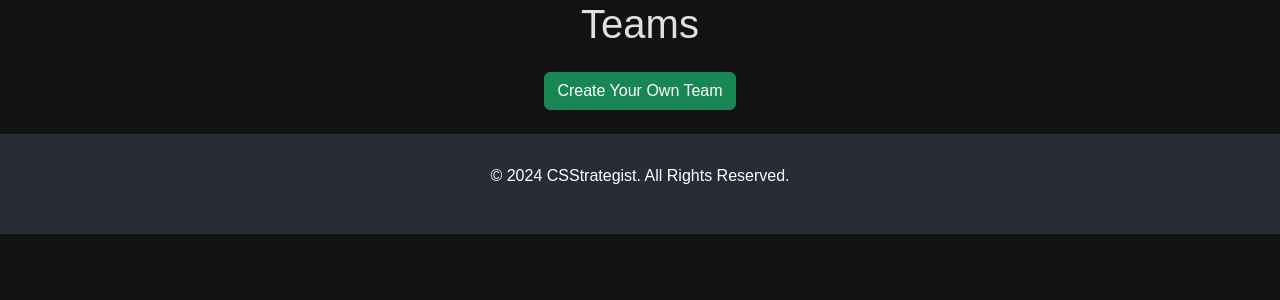
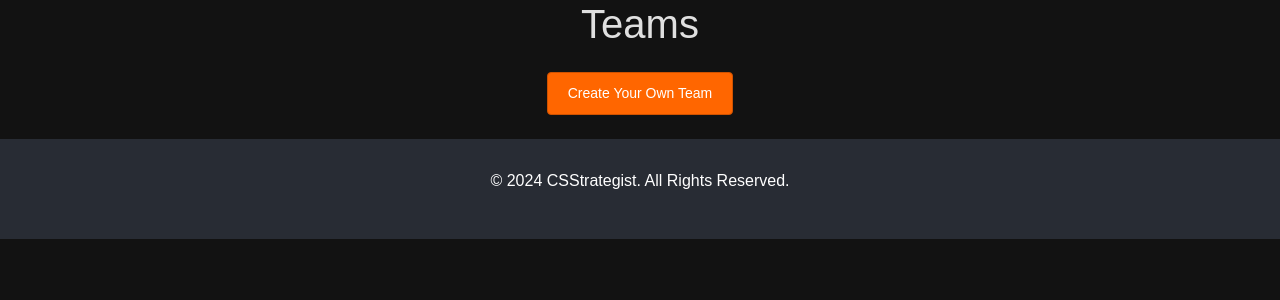
Before and after one commit to Pingrrrr/dissertation, a Django app: page /teams/ in a window 1280 px wide. Shown: the part 56-356 px from the top of the page. Run offline with Django 5.2, Linux system fonts and the light colour scheme; data that the repository does not hold is empty; parts of the project's set-up code (start-up, migrations or seed data) failed here and were passed over.

Commit message:
updated colour scheme

```diff
--- a/cs2stats/static/css/styley.css
+++ b/cs2stats/static/css/styley.css
@@ -4,11 +4,33 @@
 }
 
 .dark-mode-section .btn-primary {
-  background-color: #6200ee;
+  background-color: #ff6600;
+  color: #ffffff;
+  border: 1px solid #cc5200;
 }
 
 .dark-mode-section .btn-primary:hover {
-  background-color: #3700b3;
+  background-color: #cc5200;
+  color: #ffffff;
+  border-color: #b34700;
+}
+.btn-primary {
+  background-color: #ff6600;
+  color: #ffffff;
+  border: 1px solid #cf5200;
+  border-radius: 4px;
+  padding: 10px 20px;
+  font-size: 14px;
+  text-align: center;
+  display: inline-block;
+  text-decoration: none;
+  transition: background-color 0.3s, color 0.3s, border-color 0.3s;
+}
+
+.btn-primary:hover {
+  background-color: #cc5200;
+  color: #ffffff;
+  border-color: #b34700;
 }
 
 body {
@@ -18,7 +40,7 @@ body {
   font-family: Arial, sans-serif;
 }
 
-/* Navbar Styles */
+
 .navbar-dark {
   background-color: #1c1c1c;
 }
@@ -27,7 +49,7 @@ body {
   color: rgba(255, 255, 255, 0.75);
 }
 
-.navbar-dark .navbar-nav .nav-link:hover,
+
 .navbar-dark .navbar-nav .nav-link.active {
   color: #fff;
 }
@@ -60,27 +82,17 @@ body {
 }
 
 
-.btn-primary {
-  background-color: #6200ee;
-  border: none;
-}
-
-.btn-primary:hover {
-  background-color: #3700b3;
-}
-
-/* Dark Mode for Sections with Light Backgrounds */
 .bg-light {
   background-color: #1e1e1e;
   color: #e0e0e0;
 }
 
 .bg-light .btn-primary {
-  background-color: #6200ee;
+  background-color: #ff8800;
 }
 
 .bg-light .btn-primary:hover {
-  background-color: #3700b3;
+  background-color: #ff8800;
 }
 
 /* Card Shadows */
--- a/cs2stats/stats/templates/stats/teams.html
+++ b/cs2stats/stats/templates/stats/teams.html
@@ -6,7 +6,7 @@
 <h1 class="mb-4 text-center">Teams</h1>
 
 <div class="mb-4 text-center">
-    <a href="{% url 'create_team' %}" class="btn btn-success">Create Your Own Team</a>
+    <a href="{% url 'create_team' %}" class="btn btn-primary btn-lg">Create Your Own Team</a>
 </div>
 
 <div class="row">
```
